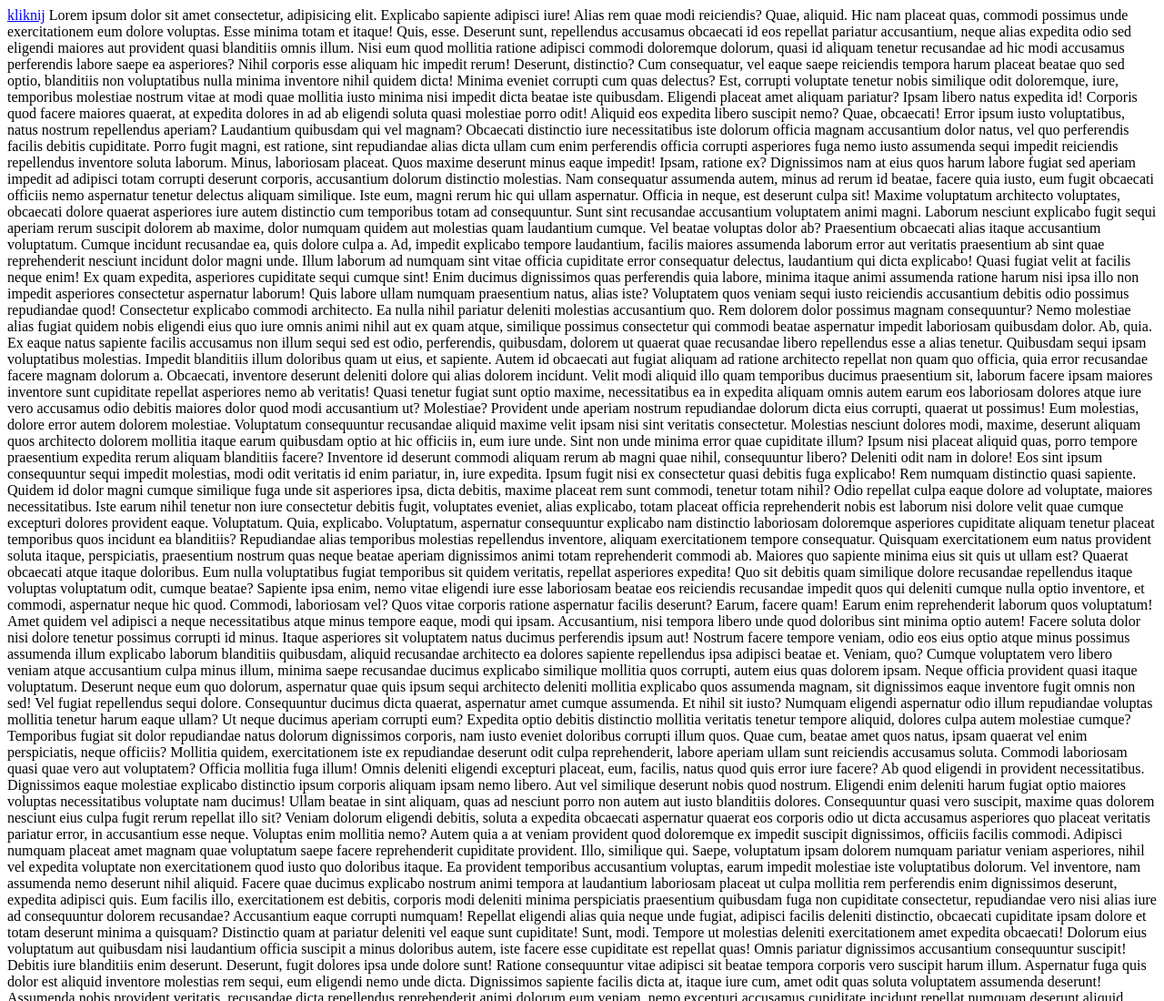
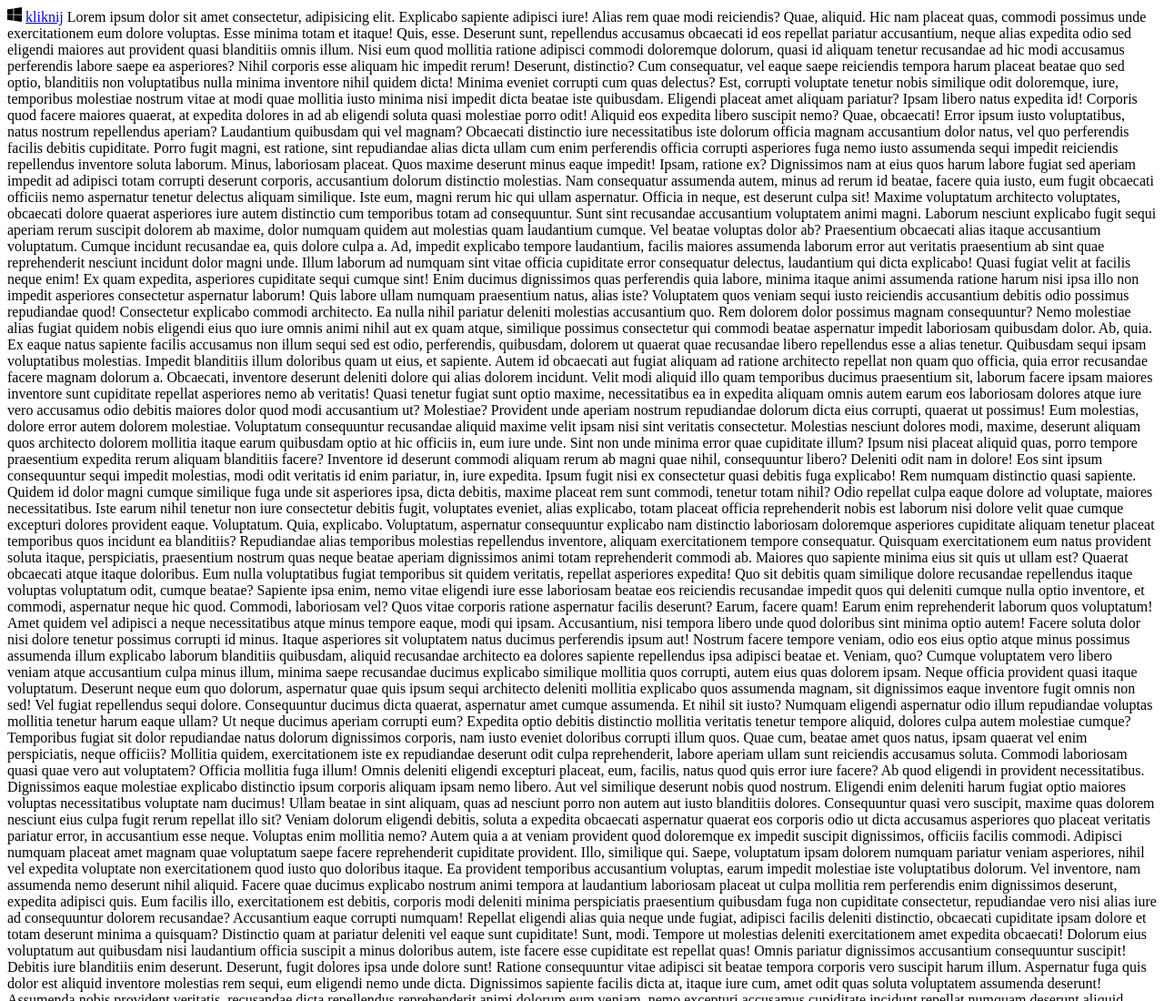
Before and after one commit to Jakub-Labendzki/easteregg, a plain HTML site: page index.html in a window 1280 px wide. Shown: the top 1100 px of the page at 91% size. Drawn offline with Linux system fonts and the light colour scheme.

Commit message:
Update index.html

```diff
--- a/index.html
+++ b/index.html
@@ -4,7 +4,10 @@
     <meta charset="UTF-8">
     <meta http-equiv="X-UA-Compatible" content="IE=edge">
     <meta name="viewport" content="width=device-width, initial-scale=1.0">
-    <title>Document</title>
+    <title>EasterEgg</title>
+    <svg xmlns="http://www.w3.org/2000/svg" width="16" height="16" fill="currentColor" class="bi bi-windows" viewBox="0 0 16 16">
+        <path d="M6.555 1.375 0 2.237v5.45h6.555V1.375zM0 13.795l6.555.933V8.313H0v5.482zm7.278-5.4.026 6.378L16 16V8.395H7.278zM16 0 7.33 1.244v6.414H16V0z"/>
+    </svg>
 </head>
 <body>
     <a href="#nazwa">kliknij</a>
```
